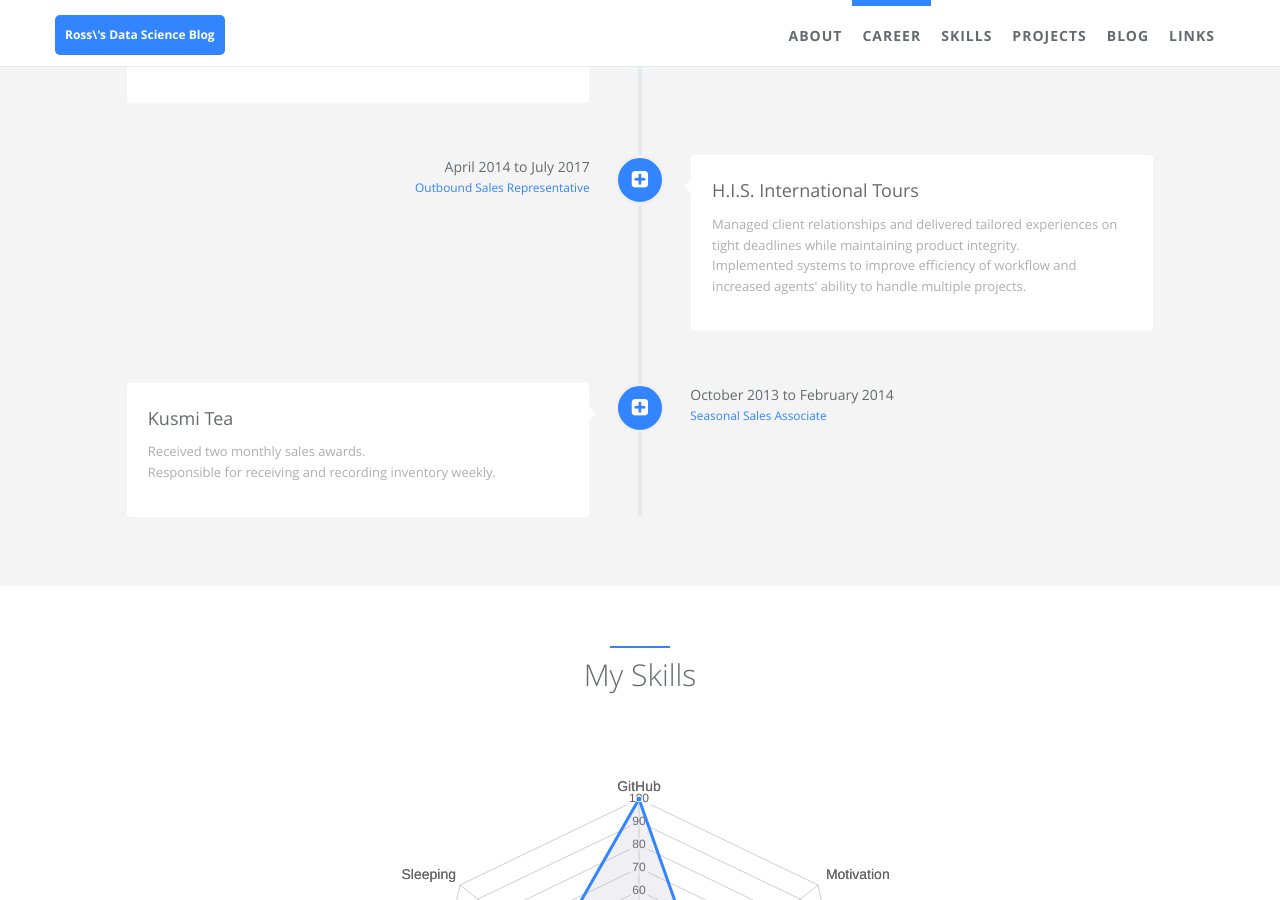
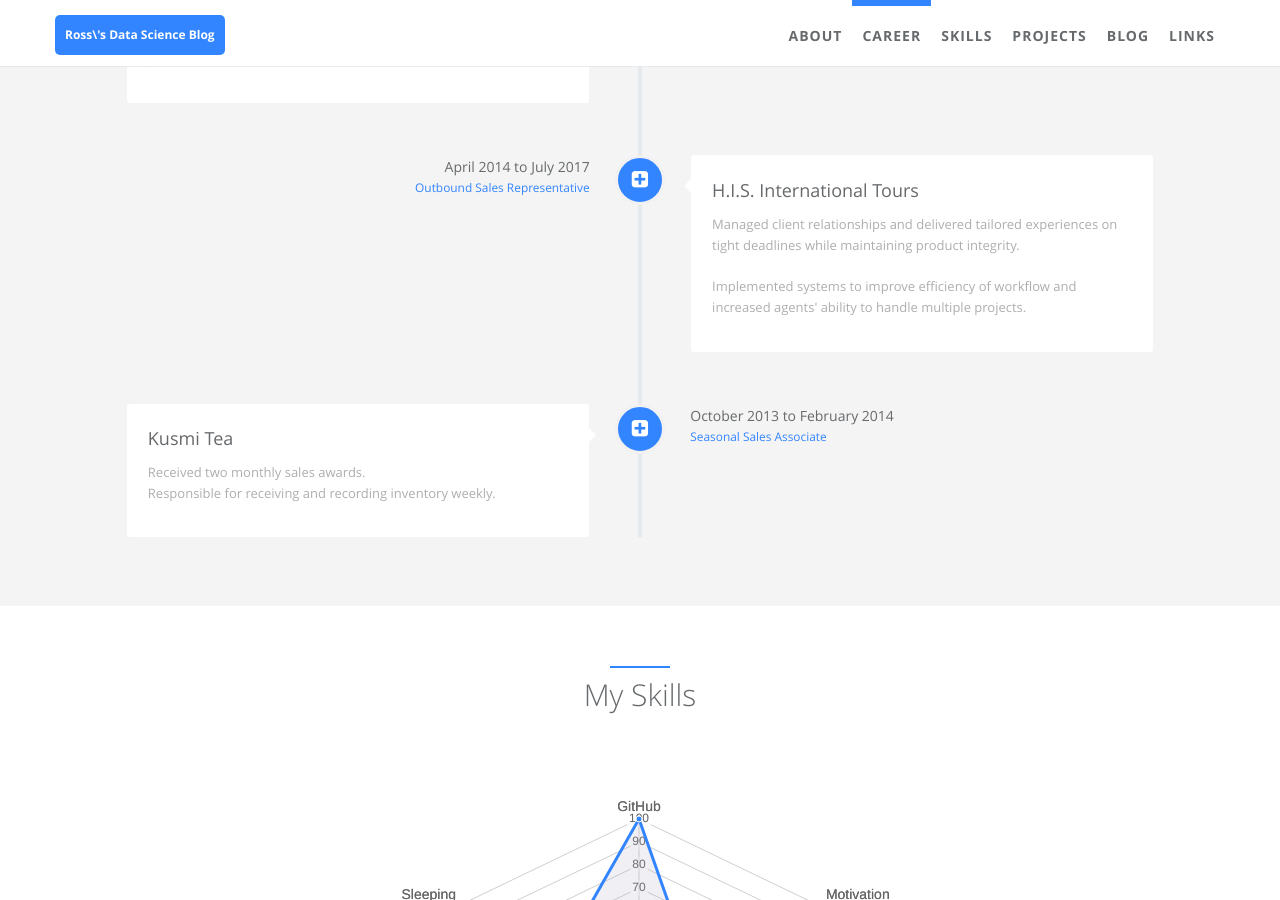
Before and after one commit to RossReisman/RossReisman.github.io, a Jekyll site: the page built from index.html, in a window 1280 px wide and 900 px high, scrolled down 1190 px. Built offline with Jekyll 4.4.1, drawn with Linux system fonts in a browser that asks for light colours.

```diff
--- a/_data/index/careers.yml
+++ b/_data/index/careers.yml
@@ -18,7 +18,7 @@
     detail: H.I.S. International Tours
     i18n: company_b
   desc:
-    detail: Managed client relationships and delivered tailored experiences on tight deadlines while maintaining product integrity. <br> Implemented systems to improve efficiency of workflow and increased agents' ability to handle multiple projects.
+    detail: Managed client relationships and delivered tailored experiences on tight deadlines while maintaining product integrity. <br> <br> Implemented systems to improve efficiency of workflow and increased agents' ability to handle multiple projects.
     i18n: company_b_desc
   date:
     detail: April 2014 to July 2017
```
